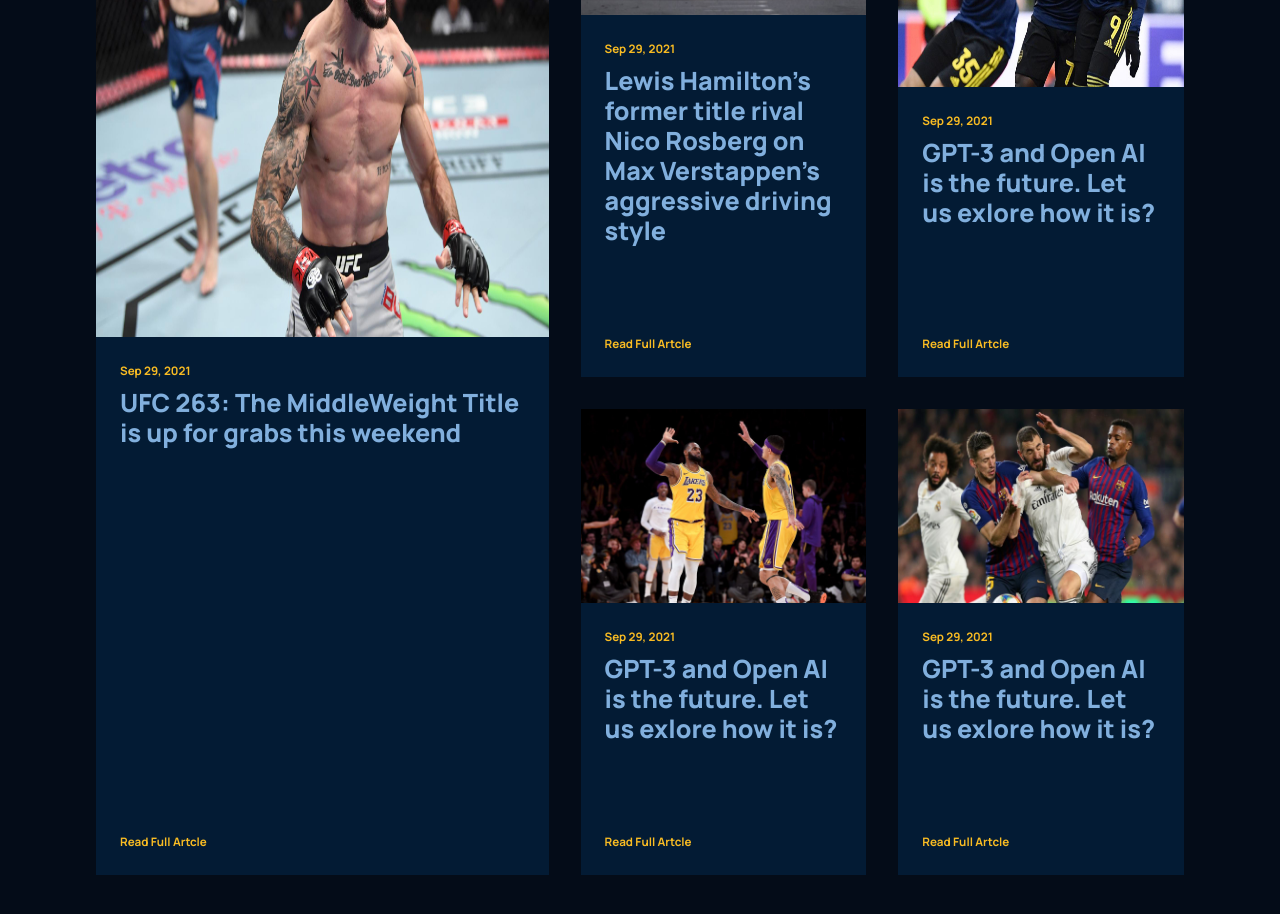
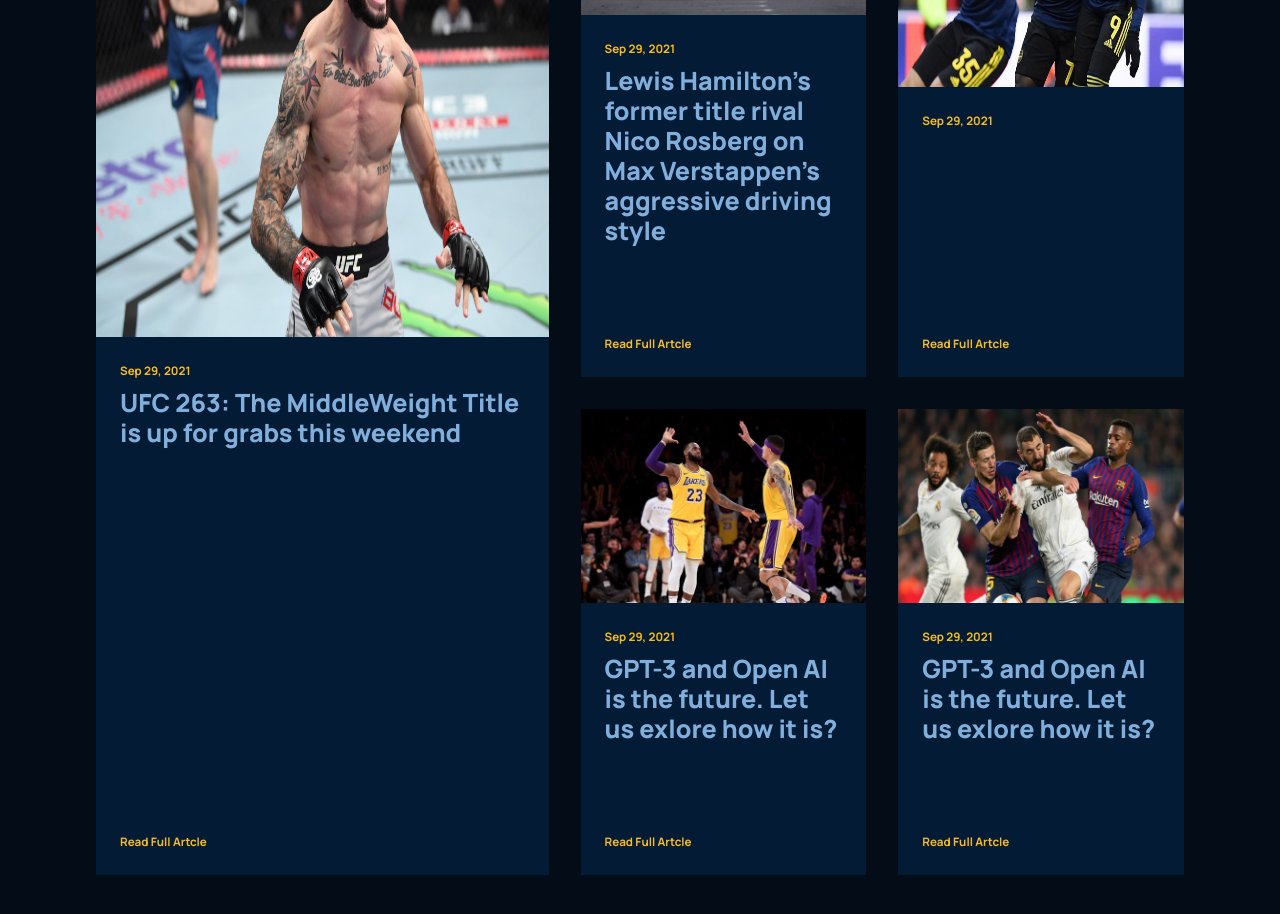
Before and after one commit to brotherSI/modern--site, a React (Create React App) app: page / in a window 1280 px wide. Shown: the part 3640-4554 px from the top of the page. Built offline with nearby package versions, Linux system fonts and the light colour scheme.

Commit message:
Finished-blog

```diff
--- a/src/containers/blog/Blog.jsx
+++ b/src/containers/blog/Blog.jsx
@@ -15,7 +15,7 @@
                 </div>
                 <div className="gpt3__blog-container_groupB">
                     <Article imgUrl={blog2} date="Sep 29, 2021" title="Lewis Hamilton's former title rival Nico Rosberg on Max Verstappen's aggressive driving style" />
-                    <Article imgUrl={blog3} date="Sep 29, 2021" title="GPT-3 and Open  AI is the future. Let us exlore how it is?" />
+                    <Article imgUrl={blog3} date="Sep 29, 2021" title="" />
                     <Article imgUrl={blog4} date="Sep 29, 2021" title="GPT-3 and Open  AI is the future. Let us exlore how it is?" />
                     <Article imgUrl={blog5} date="Sep 29, 2021" title="GPT-3 and Open  AI is the future. Let us exlore how it is?" />
                 </div>
```
